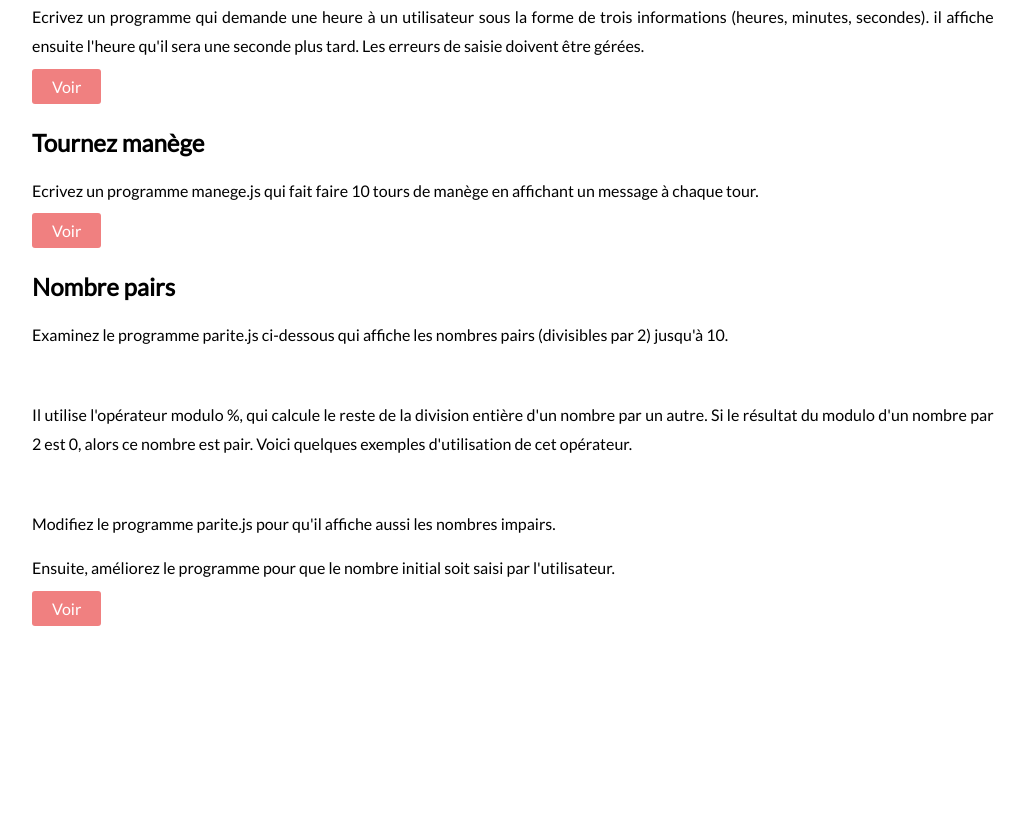
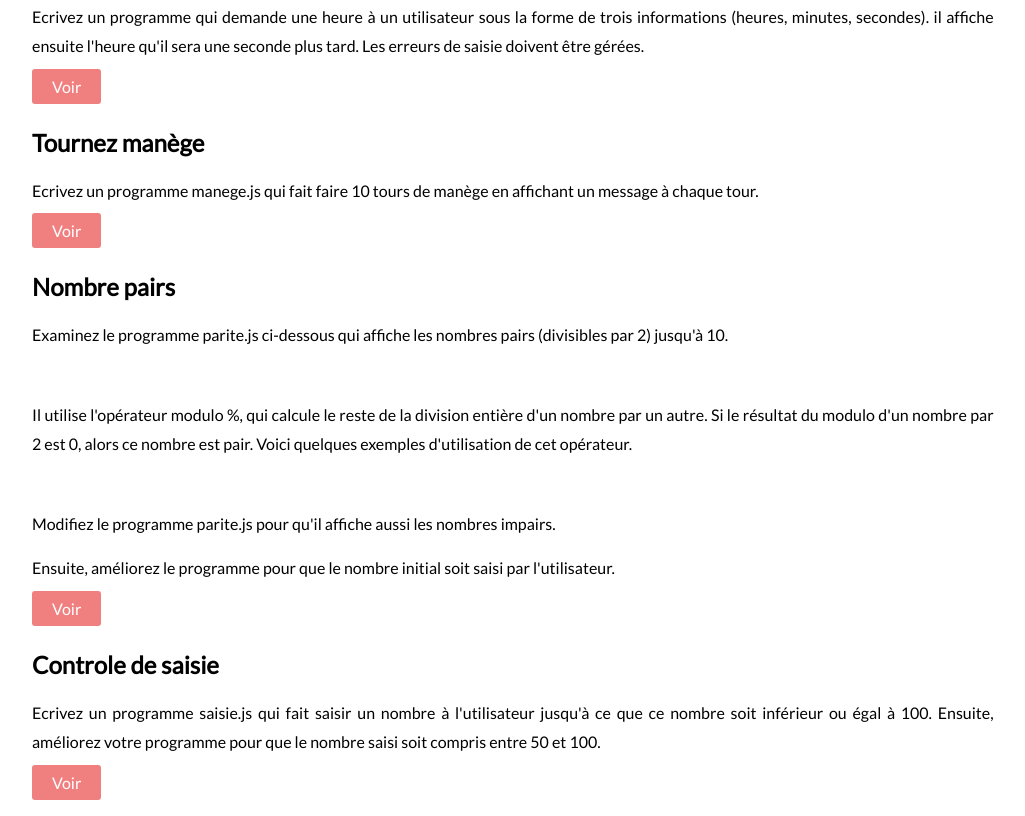
Before and after one commit to Lysdora/exJS, a plain HTML site: page index.html in a window 1280 px wide. Shown: the part 1386-2202 px from the top of the page, without its empty margins (7-1032 px from the left). Before the commit the page ends 2060 px from the top, so only its background shows below. Drawn offline with Linux system fonts and the light colour scheme.

Commit message:
add saisie.js

```diff
--- a/index.html
+++ b/index.html
@@ -88,7 +88,11 @@
             <a class="btn" href="js/parite.js" target="_blank">Voir</a>
         </div>
         <div>
-            <h2></h2>
+            <h2>Controle de saisie</h2>
+            <p>Ecrivez un programme saisie.js qui fait saisir un nombre à l'utilisateur jusqu'à ce que ce nombre soit inférieur ou égal à 100.
+
+                Ensuite, améliorez votre programme pour que le nombre saisi soit compris entre 50 et 100.</p>
+            <a href="">Voir</a>
         </div>
 
     </section>
@@ -105,6 +109,7 @@
 <script src="js/test.js"></script>
 <script src="js/manege.js"></script>
 <script src="js/parite.js"></script>
+<script src="js/saisie.js"></script>
 
 </body>
 </html>
```
Also changed, not shown: js/saisie.js (added, +14 -0 lines).
